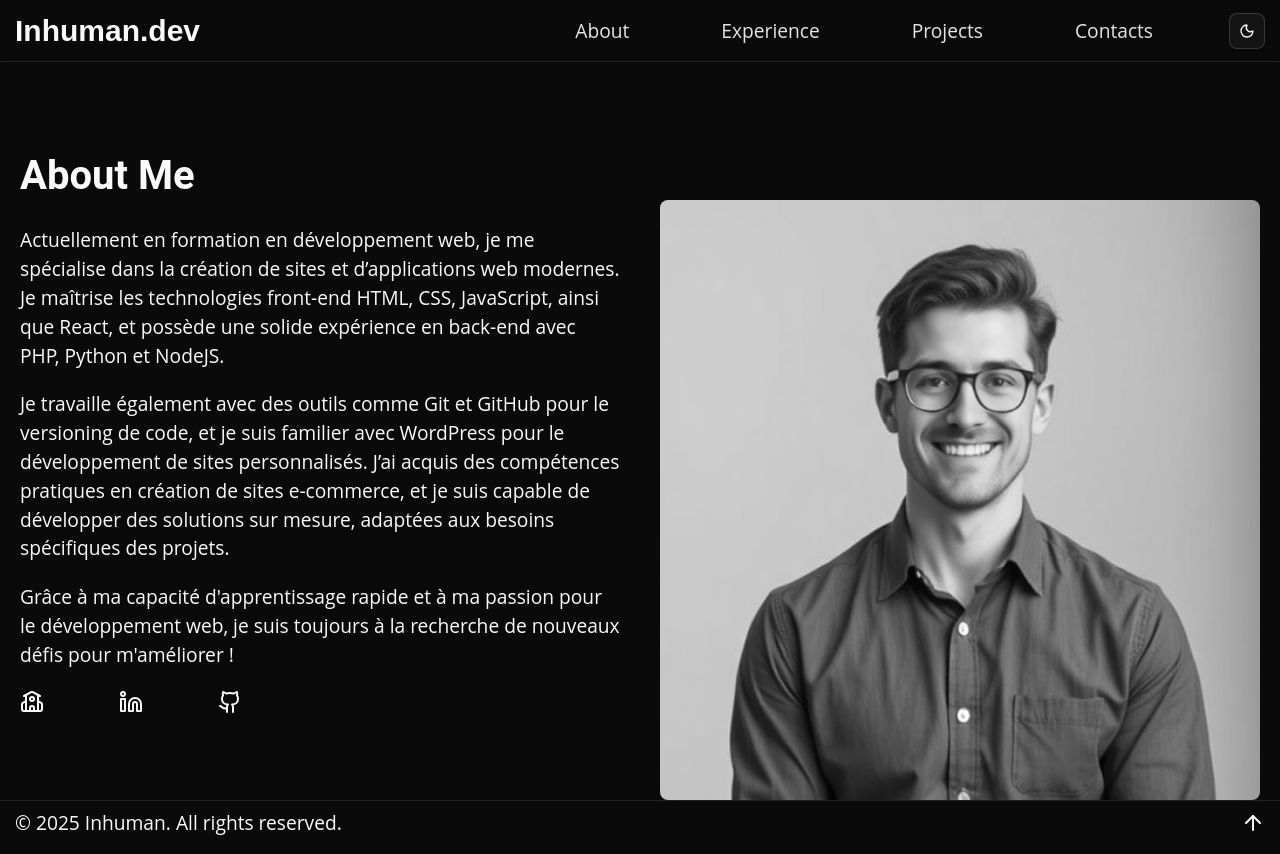
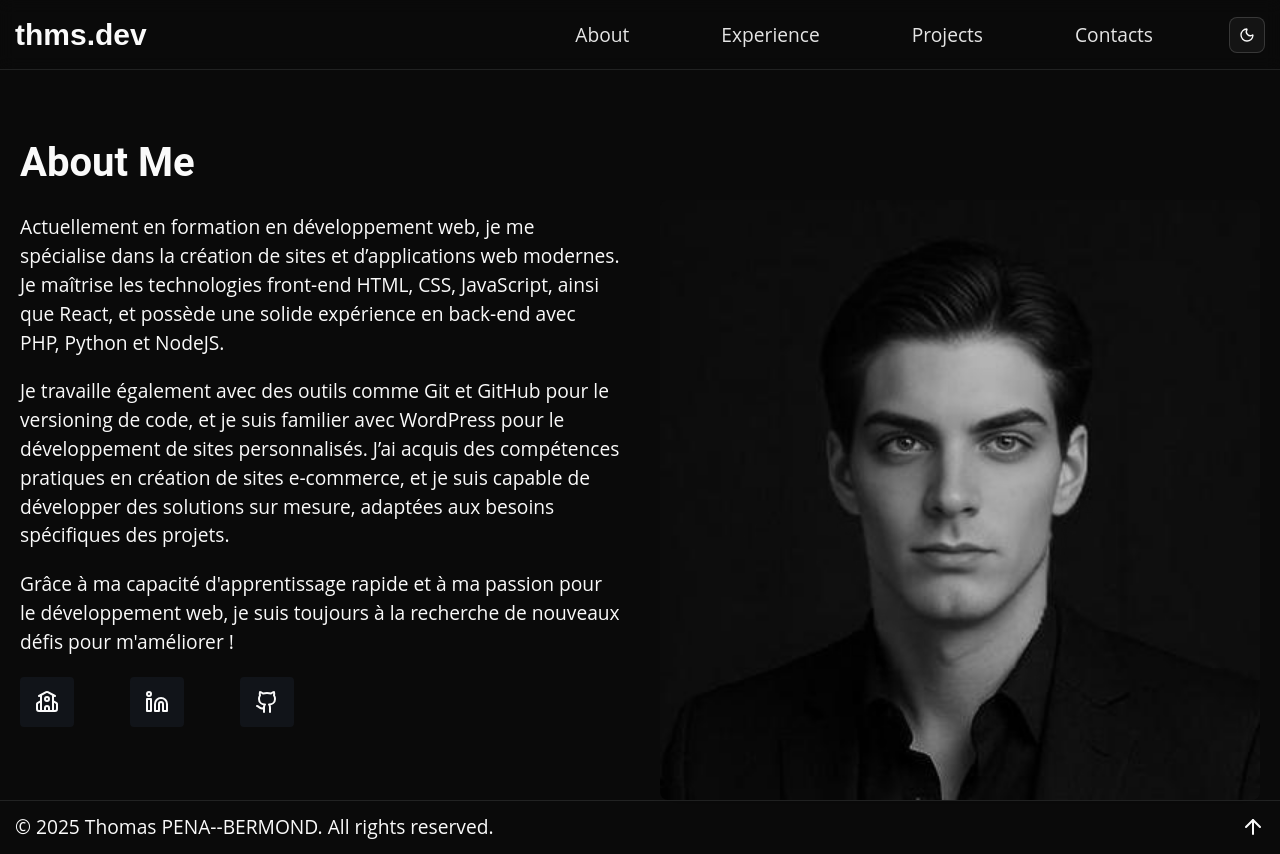
Before and after one commit to Inhumannn/portfolio, a React (Vite) app: page /about in a window 1280 px wide. Built offline with nearby package versions, Linux system fonts and the light colour scheme.

Commit message:
refactor: update project and improve UI
- Updated project information
- Improved contact form labels
- Updated website copy
- Improved styling and layout
- Added anchor links for smooth scrolling

```diff
--- a/public/data/project.json
+++ b/public/data/project.json
@@ -1,11 +1,4 @@
 [
-  {
-    "image": "test",
-    "link": "test",
-    "title": "test",
-    "description": "test",
-    "skills": ["test", "test", "test"]
-  },
   {
     "image": "/img/project1.jpg",
     "title": "Project One",
--- a/src/components/codeblock.tsx
+++ b/src/components/codeblock.tsx
@@ -9,7 +9,7 @@ export function CodeBlock() {
         <span className="json-brace">{"{"}</span>
         {"\n  "}
         <span className="json-key">"name"</span>:{" "}
-        <span className="json-string">"Inhuman"</span>,{"\n  "}
+        <span className="json-string">"Thomas PENA--BERMOND"</span>,{"\n  "}
         <span className="json-key">"role"</span>:{" "}
         <span className="json-string">"Full Stack Developer"</span>,{"\n  "}
         <span className="json-key">"age"</span>:{" "}
--- a/src/components/footer.tsx
+++ b/src/components/footer.tsx
@@ -8,7 +8,9 @@ export function Footer() {
     <>
       <hr />
       <footer>
-        <Link to="">&copy; 2025 Inhuman. All rights reserved.</Link>
+        <Link to="">
+          &copy; 2025 Thomas PENA--BERMOND. All rights reserved.
+        </Link>
         <HashLink smooth to="#header-ancre">
           <ArrowUp />
         </HashLink>
--- a/src/components/form.tsx
+++ b/src/components/form.tsx
@@ -62,7 +62,7 @@ export function ContactForm() {
               <FormItem>
                 <FormLabel>Nom</FormLabel>
                 <FormControl>
-                  <Input placeholder="Votre nom" {...field} />
+                  <Input placeholder="Your name" {...field} />
                 </FormControl>
                 <FormMessage />
               </FormItem>
@@ -75,11 +75,7 @@ export function ContactForm() {
               <FormItem>
                 <FormLabel>Email</FormLabel>
                 <FormControl>
-                  <Input
-                    placeholder="adresse@mail.com"
-                    type="email"
-                    {...field}
-                  />
+                  <Input placeholder="Your email" type="email" {...field} />
                 </FormControl>
                 <FormMessage />
               </FormItem>
@@ -93,7 +89,7 @@ export function ContactForm() {
                 <FormLabel>Message</FormLabel>
                 <FormControl>
                   <Textarea
-                    placeholder="Votre message ici..."
+                    placeholder="Your message here..."
                     className="resize-none h-50"
                     rows={5}
                     {...field}
@@ -104,7 +100,7 @@ export function ContactForm() {
             )}
           />
           <Button type="submit" className="w-full">
-            Envoyer
+            Send
           </Button>
         </form>
       </Form>
--- a/src/components/header.tsx
+++ b/src/components/header.tsx
@@ -15,7 +15,7 @@ export function Header() {
     <div id="floating-header">
       <header id="header">
         <Link to="/" className="logo">
-          Inhuman.dev
+          thms.dev
         </Link>
         <nav>
           <ul>
--- a/src/pages/about.tsx
+++ b/src/pages/about.tsx
@@ -6,6 +6,7 @@ import "../styles/pages/about.scss";
 export function About() {
   return (
     <>
+      <div id="header-ancre"></div>
       <Header />
       <main id="aboutme">
         <section>
@@ -32,9 +33,16 @@ export function About() {
               défis pour m'améliorer !
             </p>
             <div className="icone">
-              <School />
-              <Linkedin />
-              <Github />
+              <a href="https://laplateforme.io/prf-var-devweb/">
+                <School />
+              </a>
+              <a href="https://www.linkedin.com/in/thomas-pena-bermond/">
+                <Linkedin />
+              </a>
+
+              <a href="https://github.com/Inhumannn">
+                <Github />
+              </a>
             </div>
           </div>
           <div>
--- a/src/pages/experience.tsx
+++ b/src/pages/experience.tsx
@@ -5,6 +5,7 @@ import "../styles/pages/experience.scss";
 export function Experience() {
   return (
     <>
+    <div id="header-ancre"></div>
       <Header />
       <main id="experience">
         <section>
--- a/src/pages/home.tsx
+++ b/src/pages/home.tsx
@@ -78,34 +78,40 @@ export function Home() {
           <div>
             <div className="info">
               <div>
-                <Mail />
+                <div id="mail-icone">
+                  <Mail />
+                </div>
                 <div>
                   <p>Email</p>
-                  <a href="mailto:inhuman@gmail.com" target="_blank">
-                    Inhuman@gmail.com
+                  <a href="mailto:thomas.pnbm@gmail.com" target="_blank">
+                    thomas.pnbm@gmail.com
                   </a>
                 </div>
               </div>
               <div>
-                <Phone />
+                <div id="phone-icone">
+                  <Phone />
+                </div>
                 <div>
                   <p>Phone</p>
-                  <a href="tel:+1 (555) 123-4567" target="_blank">
-                    +1 (555) 123-4567
+                  <a href="tel:0743303698" target="_blank">
+                    +33 07 43 30 36 98
                   </a>
                 </div>
               </div>
               <div>
-                <MapPin />
+                <div id="mapin-icone">
+                  <MapPin />
+                </div>
                 <div>
                   <p>Location</p>
                   <address>
                     <address>
                       <a
-                        href="https://www.google.com/maps/place/83170+Brignoles/@43.4049461,6.0586847,15z/data=!4m6!3m5!1s0x12c941e57cd2f639:0x40819a5fd8fcf40!8m2!3d43.406204!4d6.0592489!16s%2Fg%2F11bc6bnnbq?hl=fr&entry=ttu&g_ep=EgoyMDI1MDMyNC4wIKXMDSoJLDEwMjExNDU1SAFQAw%3D%3D"
+                        href="https://www.google.com/maps/place/Pertuis/@43.6931996,5.4932648,13z/data=!3m1!4b1!4m6!3m5!1s0x12ca271eb66c515d:0xe5bb238e7a74e150!8m2!3d43.694275!4d5.501843!16zL20vMDZoMTBx?hl=fr&entry=ttu&g_ep=EgoyMDI1MDgxOS4wIKXMDSoASAFQAw%3D%3D"
                         target="_blank"
                       >
-                        San Francisco, CA
+                        Pertuis, 84120
                       </a>
                     </address>
                   </address>
--- a/src/styles/base/variables.scss
+++ b/src/styles/base/variables.scss
@@ -17,7 +17,7 @@ $fz-title3: clamp(20px, 3vw, 28px);
 $fz-p: clamp(16px, 1.5vw, 20px);
 $w-icon: clamp(18px, 2.5vw, 24px);
 
-$space-xs: 8px 15px;
+$space-xs: 12px 15px;
 $space-sm: 30px 15px;
 $space-md: 75px 15px;
 $space-lg: 100px 15px;
--- a/src/styles/components/projects-cards.scss
+++ b/src/styles/components/projects-cards.scss
@@ -19,11 +19,12 @@
       > div:nth-child(3) {
         display: flex;
         gap: 8px;
-        margin-bottom: 12px;
+        margin-bottom: 15px;
       }
       > div:nth-child(4) {
         display: flex;
         gap: 8px;
+        justify-content: space-between;
       }
     }
   }
--- a/src/styles/pages/about.scss
+++ b/src/styles/pages/about.scss
@@ -32,7 +32,12 @@
     .icone {
       display: flex;
       align-items: center;
-      gap: 75px;
+      gap: 56px;
+      > a {
+        background-color: #111419;
+        padding: 13px 15px;
+        border-radius: 4px;
+      }
     }
   }
 }
--- a/src/styles/pages/home.scss
+++ b/src/styles/pages/home.scss
@@ -91,10 +91,17 @@
         > div {
           display: flex;
           align-items: center;
-          gap: 20px;
+          gap: 25px;
           > div {
             display: flex;
             flex-direction: column;
+          }
+          #mail-icone,
+          #phone-icone,
+          #mapin-icone {
+            background-color: #111419;
+            padding: 10px 11px;
+            border-radius: 4px;
           }
         }
       }
```
Also changed, not shown: public/img/moi.jpg.
